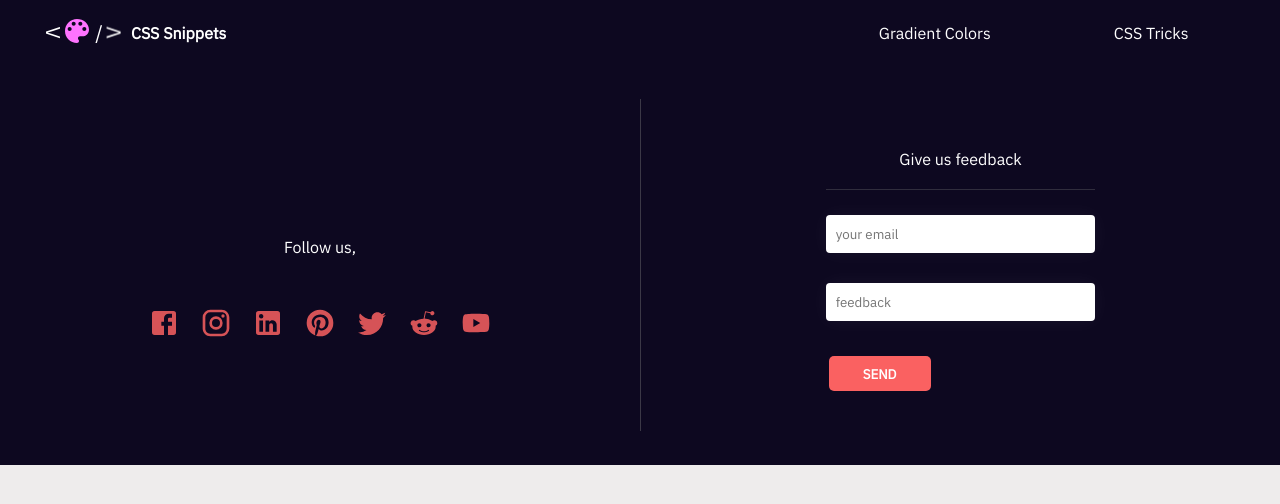
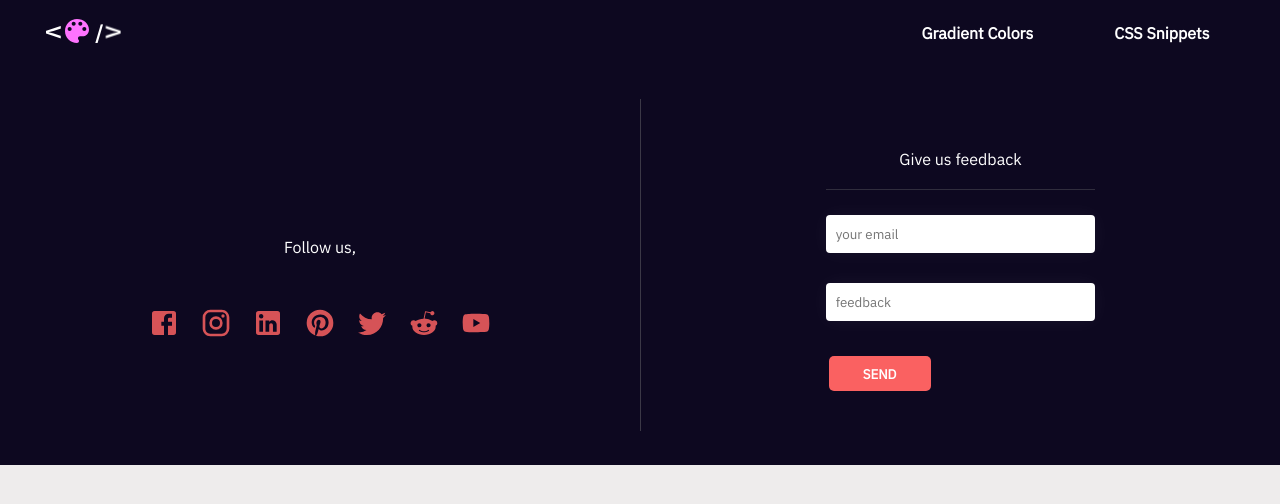
Before and after one commit to prakhar7s/css-snippets, a React (Create React App) app: page / in a window 1280 px wide. Shown: the top 504 px of the page. Built offline with nearby package versions, Linux system fonts and the light colour scheme; the HTML template or start-up script is replaced by a standard one.

Commit message:
landing page style modified

```diff
--- a/src/components/header/header.component.jsx
+++ b/src/components/header/header.component.jsx
@@ -23,7 +23,6 @@ const Header = ({ toggleHamburgerMenu, hamburgerMenuValue }) => {
           </div>
           <span className="codes">&#47;</span>
           <span className="codes last">V</span>
-          <span>CSS Snippets</span>
         </Link>
       </div>
       <div
@@ -42,14 +41,14 @@ const Header = ({ toggleHamburgerMenu, hamburgerMenuValue }) => {
           </div>
           <div className="hamb-links">
             <Link to="/css-snippets/gradient-colors">Gradient Colors</Link>
-            <Link to="/css-snippets/css-tricks">CSS Tricks</Link>
+            <Link to="/css-snippets/css-tricks">CSS Snippets</Link>
             {/* <Link to="/css-snippets/gradient-colors">Learn More</Link> */}
           </div>
         </div>
       </div>
       <div className="links">
         <Link to="/css-snippets/gradient-colors">Gradient Colors</Link>
-        <Link to="/css-snippets/css-tricks">CSS Tricks</Link>
+        <Link to="/css-snippets/css-tricks">CSS Snippets</Link>
         {/* <Link to="/css-snippets/gradient-colors">Learn More</Link> */}
       </div>
     </div>
--- a/src/components/header/header.styles.scss
+++ b/src/components/header/header.styles.scss
@@ -26,7 +26,7 @@
       justify-content: flex-start;
 
       .codes {
-        font-weight: 500;
+        font-weight: 600;
         font-size: 20px;
         margin: 0 2px;
 
@@ -70,9 +70,10 @@
   }
 
   .links {
-    width: 40%;
+    width: 30vw;
     display: flex;
     justify-content: space-around;
+    font-weight: 600;
   }
 
   .hamburger-menu-icon {
--- a/src/components/landing-component/landing-component.component.jsx
+++ b/src/components/landing-component/landing-component.component.jsx
@@ -5,11 +5,12 @@ import "./landing-component.styles.scss";
 
 const LandingComponent = () => (
   <div className="landing-component">
-    <h1>Welcome!</h1>
-    <p>
-      Let't get started{" "}
-      <Link to="/css-snippets/gradient-colors">Click Here</Link>
-    </p>
+    <h1>Welcome to CSS Snippets! </h1>
+    <h2>Try our services for free.</h2>
+    <div className="services">
+      <Link to="/css-snippets/gradient-colors">Gradient Colors</Link>
+      <Link to="/css-snippets/css-tricks">CSS Snippets</Link>
+    </div>
   </div>
 );
 
--- a/src/components/landing-component/landing-component.styles.scss
+++ b/src/components/landing-component/landing-component.styles.scss
@@ -1,17 +1,13 @@
 .landing-component {
   height: 100vh;
-  background-image: url(../../assets/images/background.jpg);
-  background-size: cover;
-  background-position: center center;
-  display: grid;
-  place-items: center;
-
+  padding-top: 100px;
+  background: linear-gradient(130deg, #737dfe, #ffcac9);
   h1 {
+    margin-top: 20px;
     text-align: center;
     font-size: 45px;
     color: #f54e1b;
-    backdrop-filter: blur(10px);
-    animation: color-rotate 1.5s;
+    animation: color-rotate 2s;
     animation-iteration-count: infinite;
     animation-direction: alternate;
 
@@ -24,9 +20,29 @@
       }
     }
   }
+
+  h2 {
+    text-align: center;
+    margin: 10px;
+  }
+
   p {
     font-size: 18px;
     color: blue;
     backdrop-filter: blur(100px);
   }
+
+  .services {
+    display: flex;
+    justify-content: center;
+    margin: 10px 20px;
+
+    a {
+      border: 1px solid #00000040;
+      padding: 4px 10px;
+      text-decoration: none;
+      margin: 20px;
+      font-weight: 600;
+    }
+  }
 }
```
Also changed, not shown: 1 other file (tests, documents, lock files or other folders).
